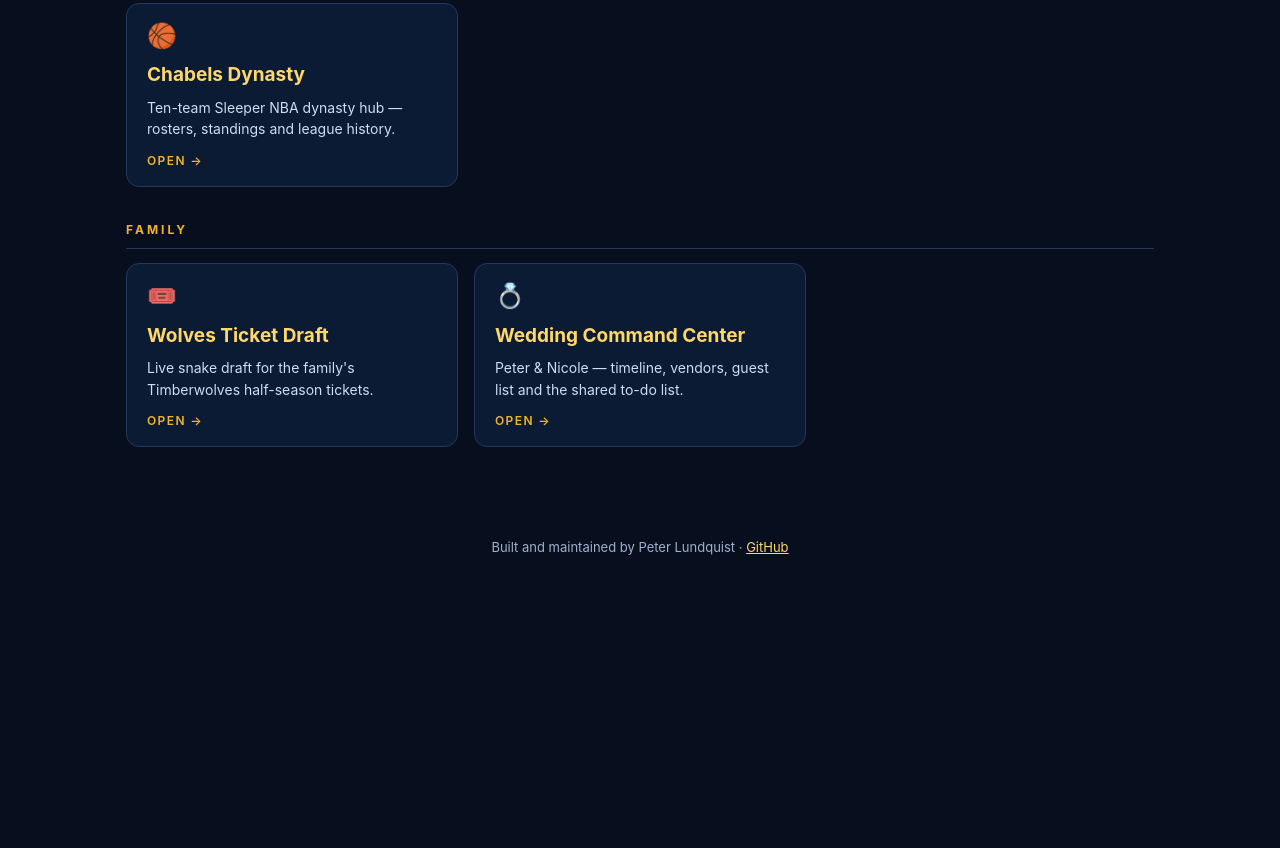
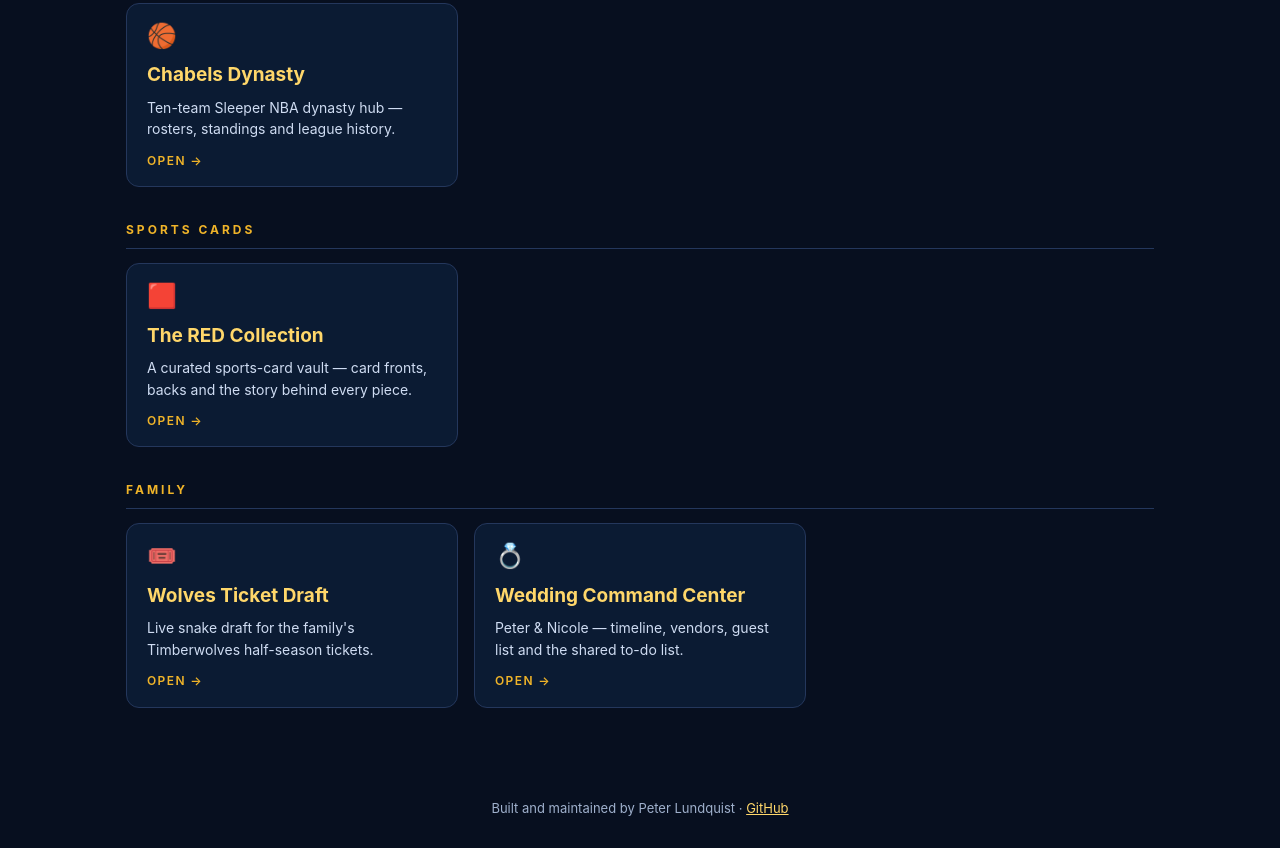
Before and after one commit to peterlundquist33-source/peterlundquist33-source.github.io, a plain HTML site: page index.html in a window 1280 px wide. Shown: the part 1093-1941 px from the top of the page. Before the commit the page ends 1681 px from the top, so only its background shows below. Drawn offline with Linux system fonts and the light colour scheme.

Commit message:
Add The RED Collection to project index

```diff
--- a/index.html
+++ b/index.html
@@ -59,6 +59,16 @@
     </a>
   </div>
 
+  <h2 class="grp">Sports Cards</h2>
+  <div class="grid">
+    <a class="tile" href="https://peterlundquist33-source.github.io/red-collection/">
+      <span class="ico">🟥</span>
+      <h3>The RED Collection</h3>
+      <p>A curated sports-card vault — card fronts, backs and the story behind every piece.</p>
+      <span class="go">Open →</span>
+    </a>
+  </div>
+
   <h2 class="grp">Family</h2>
   <div class="grid">
     <a class="tile" href="https://peterlundquist33-source.github.io/wolves-ticket-draft/">
```
